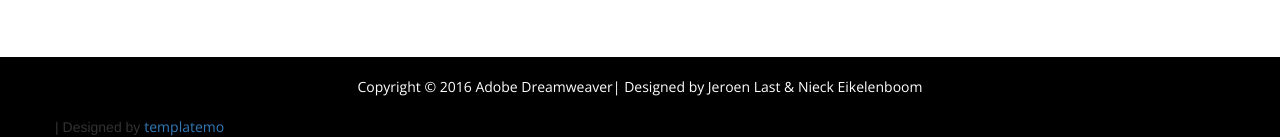
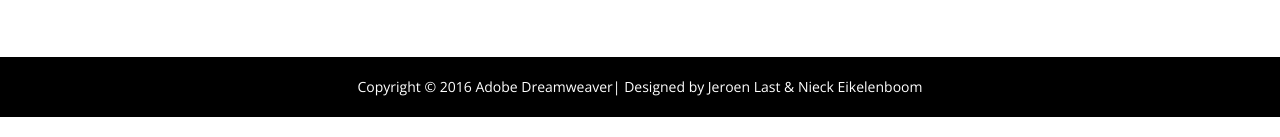
Before and after one commit to zsert3/siteJV, a plain HTML site: page contact.html in a window 1280 px wide. Shown: the part 1580-1717 px from the top of the page. Drawn offline with nearby package versions, Linux system fonts and the light colour scheme; some packages are replaced by stand-ins of ours.

Commit message:
foutje
nog een fout in copyright

```diff
--- a/contact.html
+++ b/contact.html
@@ -139,7 +139,6 @@ http://www.templatemo.com/tm-475-holiday
 			<div class="row">
                 			  <p class="tm-copyright-text">Copyright &copy; 2016 Adobe Dreamweaver| Designed by Jeroen<a rel="nofollow" href="http://www.templatemo.com" target="_parent"> </a>Last &amp; Nieck Eikelenboom</p>
 
-                | Designed by <a rel="nofollow" href="http://www.templatemo.com" target="_parent">templatemo</a></p>
 			</div>
 		</div>
 	</footer>
```
